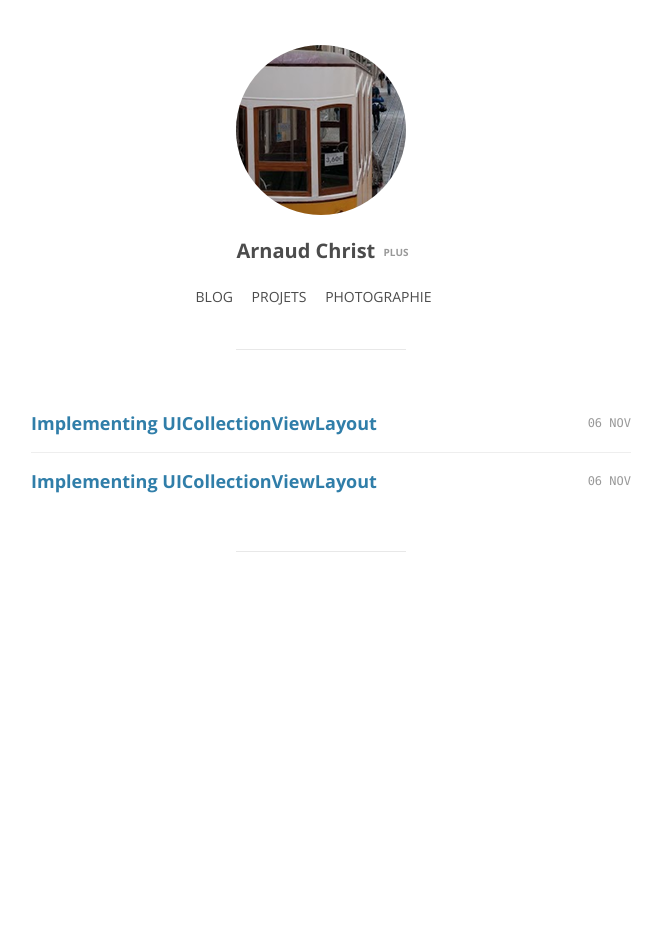
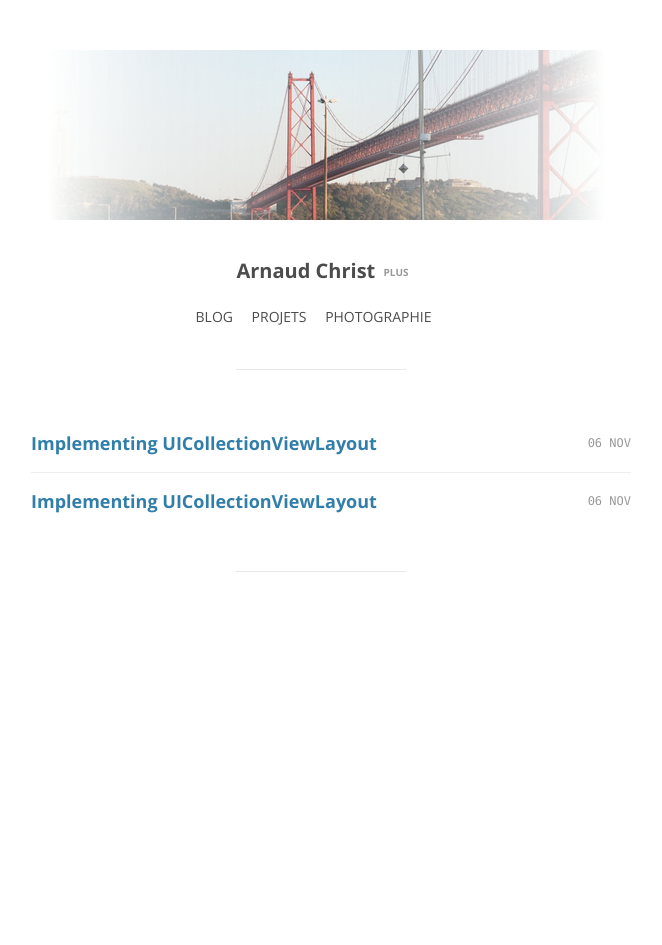
Before and after one commit to Onra/onra.github.io, a Jekyll site: the page built from index.html, in a window 1280 px wide. Shown: the whole page, without its empty margins (319-981 px from the left). Built offline with Jekyll 4.4.1, drawn with Linux system fonts in a browser that asks for light colours; some web fonts are replaced.

Commit message:
Refonte du header

```diff
--- a/_includes/header.html
+++ b/_includes/header.html
@@ -1,7 +1,10 @@
 <header class="site">
-    <a href="#">
-        <img src="/images/header01.png" class="header-image">
-    </a>
+        <div class="box">
+            <img src="/images/header02.png">
+            <span class="caption simple-caption">
+                <p>Lisbonne - Pont du 25 Avril</p>
+            </span>
+        </div>
     <h1 class="name">
         <a href="#">Arnaud Christ</a>
         <a href="#" class="more">plus</a>
--- a/css/main.css
+++ b/css/main.css
@@ -83,18 +83,13 @@ ul.posts span {
 /* Header
 /*
 /*****************************************************************************/
-header img.header-image {
-    display: block;
-    text-align: center;
-    margin: 0 auto;
-}
-
 header h1.name {
-    margin-top: 25px;
+    padding-top: 35px;
     text-align: center;
     font-size: 20px;
     font-weight: 700;
     color: #4c4c4c;
+    clear: both;
 }
 
 header a {
@@ -153,6 +148,59 @@ div.separator {
     margin: 40px auto;
     height: 1px;
     background: #e8e8e8;
+}
+
+div.box {
+    cursor: pointer;
+    height: 170px;
+    float: left;
+    margin: 5px;
+    position: relative;
+    overflow: hidden;
+    width: 620px;
+}
+
+div.box img {
+    position: absolute;
+    left: 0;
+    -webkit-transition: all 300ms ease-out;
+    -moz-transition: all 300ms ease-out;
+    -o-transition: all 300ms ease-out;
+    -ms-transition: all 300ms ease-out;
+    transition: all 300ms ease-out;
+}
+
+div.box .caption {
+    background-color: rgba(0,0,0,0.3);
+    position: absolute;
+    color: #fff;
+    z-index: 100;
+    -webkit-transition: all 300ms ease-out;
+    -moz-transition: all 300ms ease-out;
+    -o-transition: all 300ms ease-out;
+    -ms-transition: all 300ms ease-out;
+    transition: all 300ms ease-out;
+    left: 50%;
+}
+
+div.box .simple-caption {
+    height: 30px;
+    width: 220px;
+    display: block;
+    bottom: -30px;
+    line-height: 25pt;
+    text-align: center;
+}
+
+div.box:hover .simple-caption {
+    -moz-transform: translateY(-100%);
+    -o-transform: translateY(-100%);
+    -webkit-transform: translateY(-100%);
+    transform: translateY(-100%);
+}
+
+div.box .simple-caption p {
+    margin: 0;
 }
 
 /*****************************************************************************/
```
Also changed, not shown: images/header02.png (added), 1 other file.
